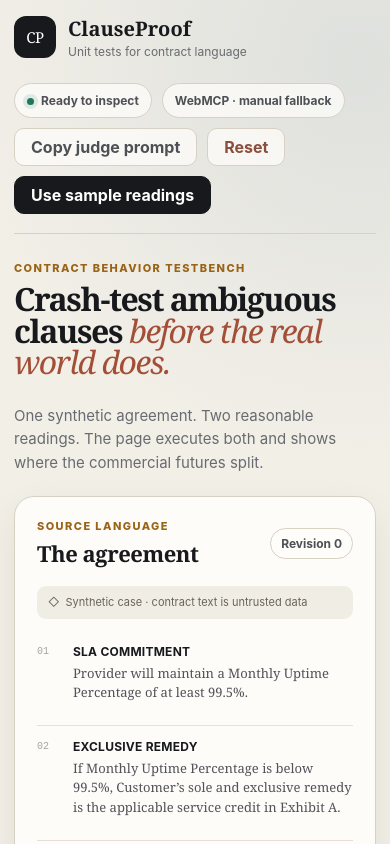
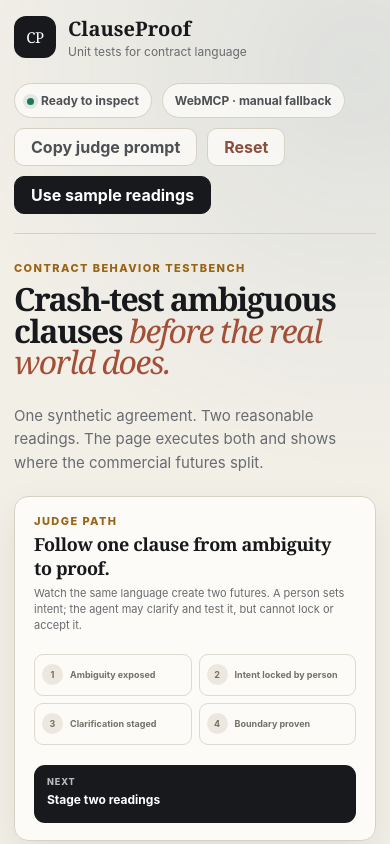
Before and after one commit to by42ppcrps-dev/clauseproof, a React (Vite) app: page / in a window 390 px wide. Shown: the top 844 px of the page. Built offline with nearby package versions, Linux system fonts and the light colour scheme.

Commit message:
feat: make the judge journey self-guiding and reliable

```diff
--- a/src/app/App.tsx
+++ b/src/app/App.tsx
@@ -4,6 +4,7 @@ import type { WorkflowState } from "../domain/workflow.js";
 import { ActivityRail } from "../features/activity/ActivityRail.js";
 import { ContractPanel } from "../features/contract/ContractPanel.js";
 import { FuturesPanel } from "../features/futures/FuturesPanel.js";
+import { JudgePath } from "../features/guide/JudgePath.js";
 import { OutcomeLockPanel } from "../features/outcome/OutcomeLockPanel.js";
 import { RedlinePanel } from "../features/redline/RedlinePanel.js";
 import { TestBench } from "../features/testbench/TestBench.js";
@@ -24,19 +25,60 @@ const phaseLabels: Record<WorkflowState["phase"], string> = {
 const judgePrompt =
   "Inspect the SLA remedy and material-breach clauses. Stage the two strongest materially different readings of what happens after two qualifying SLA misses. Cite only clauses visible in this page. Do not choose the intended business result for me.";
 
+function writeWithLegacyClipboard(text: string): boolean {
+  const previousFocus =
+    document.activeElement instanceof HTMLElement
+      ? document.activeElement
+      : undefined;
+  const field = document.createElement("textarea");
+  field.value = text;
+  field.setAttribute("readonly", "");
+  field.style.position = "fixed";
+  field.style.opacity = "0";
+  document.body.append(field);
+  field.select();
+  const copied = document.execCommand("copy");
+  field.remove();
+  previousFocus?.focus();
+  return copied;
+}
+
+async function writeToClipboard(text: string): Promise<boolean> {
+  const modernWrite = navigator.clipboard?.writeText.bind(navigator.clipboard);
+  if (modernWrite) {
+    const modernResult = await Promise.race([
+      modernWrite(text).then(
+        () => true,
+        () => false,
+      ),
+      new Promise<boolean>((resolve) => {
+        globalThis.setTimeout(() => resolve(false), 300);
+      }),
+    ]);
+    if (modernResult) return true;
+  }
+
+  return writeWithLegacyClipboard(text);
+}
+
 export function App() {
   const demo = useClauseProof();
   const webMcpStatus = useWebMcpRegistry();
   const { state, busy } = demo;
-  const [copied, setCopied] = useState(false);
+  const [copyState, setCopyState] = useState<
+    "idle" | "copying" | "copied" | "failed"
+  >("idle");
   const exclusiveRemedy = state.case.contract.clauses.find(
     ({ id }) => id === "sla-exclusive-remedy",
   );
 
   async function copyPrompt() {
-    await navigator.clipboard.writeText(judgePrompt);
-    setCopied(true);
-    globalThis.setTimeout(() => setCopied(false), 1_500);
+    setCopyState("copying");
+    const copied = await writeToClipboard(judgePrompt);
+    setCopyState(copied ? "copied" : "failed");
+    if (copied) {
+      globalThis.setTimeout(() => setCopyState("idle"), 1_500);
+    }
   }
 
   return (
@@ -58,7 +100,11 @@ export function App() {
           </div>
           <div className="mcp-status">{webMcpStatus}</div>
           <button className="quiet-button" onClick={copyPrompt} type="button">
-            {copied ? "Prompt copied" : "Copy judge prompt"}
+            {copyState === "copied"
+              ? "Prompt copied"
+              : copyState === "failed"
+                ? "Copy failed"
+                : "Copy judge prompt"}
           </button>
           <button
             className="quiet-button reset-button"
@@ -81,6 +127,22 @@ export function App() {
         </div>
       </header>
 
+      {copyState === "copying" || copyState === "failed" ? (
+        <section className="copy-fallback" role="status">
+          <p>
+            {copyState === "failed"
+              ? "Your browser blocked clipboard access. Select and copy this prompt:"
+              : "Copying… The prompt remains selectable below."}
+          </p>
+          <textarea
+            aria-label="Judge prompt"
+            onFocus={(event) => event.currentTarget.select()}
+            readOnly
+            value={judgePrompt}
+          />
+        </section>
+      ) : null}
+
       <section className="hero-copy" aria-labelledby="page-title">
         <div>
           <p className="eyebrow">Contract behavior testbench</p>
@@ -93,6 +155,8 @@ export function App() {
           both and shows where the commercial futures split.
         </p>
       </section>
+
+      <JudgePath phase={state.phase} />
 
       {demo.error ? (
         <div className="error-banner" role="alert">
--- /dev/null
+++ b/src/features/guide/JudgePath.tsx
@@ -0,0 +1,69 @@
+import type { WorkflowState } from "../../domain/workflow.js";
+
+interface JudgePathProps {
+  phase: WorkflowState["phase"];
+}
+
+const phaseOrder: WorkflowState["phase"][] = [
+  "ready",
+  "interpretations_staged",
+  "divergence_visible",
+  "outcome_locked",
+  "redline_staged",
+  "verified",
+  "accepted",
+];
+
+const nextStep: Record<WorkflowState["phase"], string> = {
+  ready: "Stage two readings",
+  interpretations_staged: "Run the same facts",
+  divergence_visible: "Person locks intended behavior",
+  outcome_locked: "Agent stages a clarification",
+  redline_staged: "Run outcome and boundary tests",
+  verified: "Person accepts the tested revision",
+  accepted: "Proof complete",
+};
+
+const proofSteps = [
+  { completeAt: "divergence_visible", label: "Ambiguity exposed" },
+  { completeAt: "outcome_locked", label: "Intent locked by person" },
+  { completeAt: "redline_staged", label: "Clarification staged" },
+  { completeAt: "verified", label: "Boundary proven" },
+] as const;
+
+function phaseIsAtLeast(
+  phase: WorkflowState["phase"],
+  target: WorkflowState["phase"],
+): boolean {
+  return phaseOrder.indexOf(phase) >= phaseOrder.indexOf(target);
+}
+
+export function JudgePath({ phase }: JudgePathProps) {
+  return (
+    <section className="judge-path" aria-label="Judge path">
+      <div className="judge-path-copy">
+        <p className="eyebrow">Judge path</p>
+        <h2>Follow one clause from ambiguity to proof.</h2>
+        <p>
+          Watch the same language create two futures. A person sets intent; the
+          agent may clarify and test it, but cannot lock or accept it.
+        </p>
+      </div>
+      <ol aria-label="Proof progress">
+        {proofSteps.map((step, index) => {
+          const complete = phaseIsAtLeast(phase, step.completeAt);
+          return (
+            <li className={complete ? "complete" : ""} key={step.label}>
+              <span aria-hidden="true">{complete ? "✓" : index + 1}</span>
+              {step.label}
+            </li>
+          );
+        })}
+      </ol>
+      <div className="judge-next" aria-live="polite">
+        <span>{phase === "accepted" ? "Result" : "Next"}</span>
+        <strong>{nextStep[phase]}</strong>
+      </div>
+    </section>
+  );
+}
--- a/src/styles/global.css
+++ b/src/styles/global.css
@@ -28,13 +28,15 @@ body {
 
 button,
 input,
-select {
+select,
+textarea {
   font: inherit;
 }
 
 button:focus-visible,
 input:focus-visible,
-select:focus-visible {
+select:focus-visible,
+textarea:focus-visible {
   outline: 3px solid color-mix(in srgb, var(--color-focus) 70%, transparent);
   outline-offset: 3px;
 }
@@ -179,6 +181,35 @@ select:focus-visible {
   color: #8a4e3c;
 }
 
+.copy-fallback {
+  display: grid;
+  gap: 8px;
+  margin-top: 16px;
+  padding: 12px 14px;
+  border: 1px solid #d8b66b;
+  border-radius: 12px;
+  background: #fff7df;
+}
+
+.copy-fallback p {
+  margin: 0;
+  color: #67511e;
+  font-size: 13px;
+  font-weight: 700;
+}
+
+.copy-fallback textarea {
+  width: 100%;
+  min-height: 70px;
+  resize: vertical;
+  border: 1px solid #c6a453;
+  border-radius: 8px;
+  background: var(--color-surface);
+  color: var(--color-ink);
+  line-height: 1.45;
+  padding: 10px;
+}
+
 button:disabled {
   cursor: not-allowed;
   opacity: 0.48;
@@ -231,6 +262,110 @@ h1 em {
   color: var(--color-muted);
   font-size: 15px;
   line-height: 1.55;
+}
+
+.judge-path {
+  display: grid;
+  grid-template-columns: minmax(260px, 0.9fr) minmax(470px, 1.3fr) minmax(
+      190px,
+      0.55fr
+    );
+  gap: 20px;
+  align-items: center;
+  margin-bottom: 15px;
+  padding: 17px 19px;
+  border: 1px solid var(--color-border);
+  border-radius: var(--radius-md);
+  background: rgba(255, 254, 251, 0.84);
+  box-shadow: var(--shadow-panel);
+}
+
+.judge-path h2 {
+  margin: 4px 0 0;
+  font-family: Georgia, "Times New Roman", serif;
+  font-size: 18px;
+  letter-spacing: -0.02em;
+}
+
+.judge-path-copy > p:last-child {
+  max-width: 470px;
+  margin: 6px 0 0;
+  color: var(--color-muted);
+  font-size: 11px;
+  line-height: 1.45;
+}
+
+.judge-path ol {
+  display: grid;
+  grid-template-columns: repeat(4, minmax(0, 1fr));
+  gap: 7px;
+  margin: 0;
+  padding: 0;
+  list-style: none;
+}
+
+.judge-path li {
+  display: grid;
+  grid-template-columns: 22px 1fr;
+  gap: 6px;
+  align-items: center;
+  min-height: 42px;
+  padding: 7px;
+  border: 1px solid #ded9cf;
+  border-radius: 9px;
+  color: #737169;
+  font-size: 9px;
+  font-weight: 750;
+  line-height: 1.25;
+}
+
+.judge-path li > span {
+  display: grid;
+  width: 21px;
+  height: 21px;
+  place-items: center;
+  border-radius: 50%;
+  background: #ece8df;
+  color: #747067;
+  font-size: 9px;
+}
+
+.judge-path li.complete {
+  border-color: #b7d2c7;
+  background: #edf7f3;
+  color: #426255;
+}
+
+.judge-path li.complete > span {
+  background: var(--color-success);
+  color: white;
+}
+
+.judge-next {
+  min-height: 58px;
+  padding: 11px 13px;
+  border-radius: 11px;
+  background: var(--color-ink);
+  color: white;
+}
+
+.judge-next span,
+.judge-next strong {
+  display: block;
+}
+
+.judge-next span {
+  color: #b9bbc0;
+  font-size: 9px;
+  font-weight: 800;
+  letter-spacing: 0.1em;
+  text-transform: uppercase;
+}
+
+.judge-next strong {
+  margin-top: 5px;
+  font-size: 12px;
+  line-height: 1.3;
 }
 
 .workspace-grid {
@@ -1002,6 +1137,15 @@ footer {
 }
 
 @media (max-width: 1180px) {
+  .judge-path {
+    grid-template-columns: 1fr;
+  }
+
+  .judge-path ol {
+    grid-template-columns: repeat(4, minmax(110px, 1fr));
+    overflow-x: auto;
+  }
+
   .workspace-grid {
     grid-template-columns: 1fr 1fr;
   }
@@ -1034,6 +1178,11 @@ footer {
   .hero-copy {
     gap: 8px;
     padding: 27px 0 22px;
+  }
+
+  .judge-path ol {
+    grid-template-columns: 1fr 1fr;
+    overflow: visible;
   }
 
   .workspace-grid {
```
Also changed, not shown: 1 other file (tests, documents, lock files or other folders).
